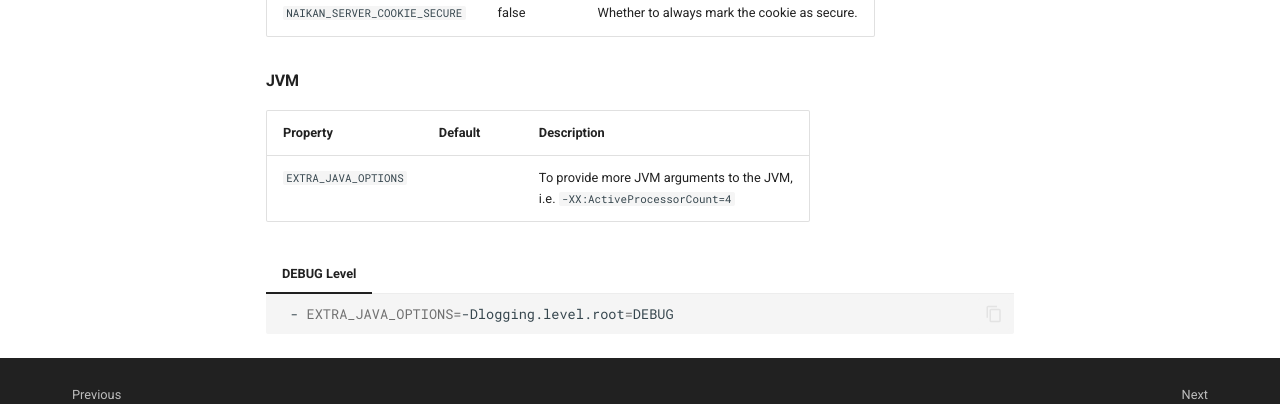
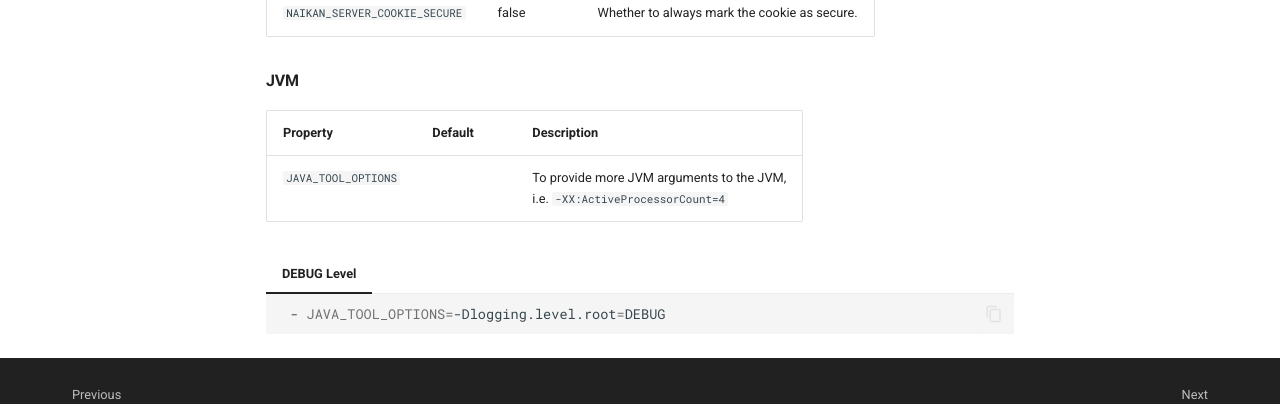
Before and after one commit to enofex/naikan, an MkDocs documentation site: the page built from docs/getting-started.md, in a window 1280 px wide and 900 px high, scrolled down 2567 px. Shown: the part 385-789 px from the top of the window. Built offline with MkDocs 1.6.1 and Material for MkDocs 9.7.7, drawn with Linux system fonts in a browser that asks for light colours; comment, search, counter and statistics services are not loaded.

Commit message:
Change from EXTRA_JAVA_OPTIONS to JAVA_TOOL_OPTIONS aligning with CNB

````diff
--- a/docs/docker-compose.yml
+++ b/docs/docker-compose.yml
@@ -38,7 +38,7 @@ services:
     # - NAIKAN_CORS_MAX_AGE=1800
     #
     # Optional environmental variables to provide more JVM arguments to the JVM, i.e. "-XX:ActiveProcessorCount=4"
-    # - EXTRA_JAVA_OPTIONS=
+    # - JAVA_TOOL_OPTIONS=
     deploy:
       resources:
         limits:
--- a/docs/getting-started.md
+++ b/docs/getting-started.md
@@ -92,10 +92,10 @@ Following some example configurations that are known to work of each server impl
 
 | Property               | Default | Description                                                                       |
 |:-----------------------|:--------|:----------------------------------------------------------------------------------|
-| `EXTRA_JAVA_OPTIONS`   |         | To provide more JVM arguments to the JVM, <br/>i.e. `-XX:ActiveProcessorCount=4`  |
+| `JAVA_TOOL_OPTIONS`   |         | To provide more JVM arguments to the JVM, <br/>i.e. `-XX:ActiveProcessorCount=4`  |
 
 === "DEBUG Level"
 
     ``` sh
-     - EXTRA_JAVA_OPTIONS=-Dlogging.level.root=DEBUG
+     - JAVA_TOOL_OPTIONS=-Dlogging.level.root=DEBUG
     ```
````
Also changed, not shown: 1 other file.
